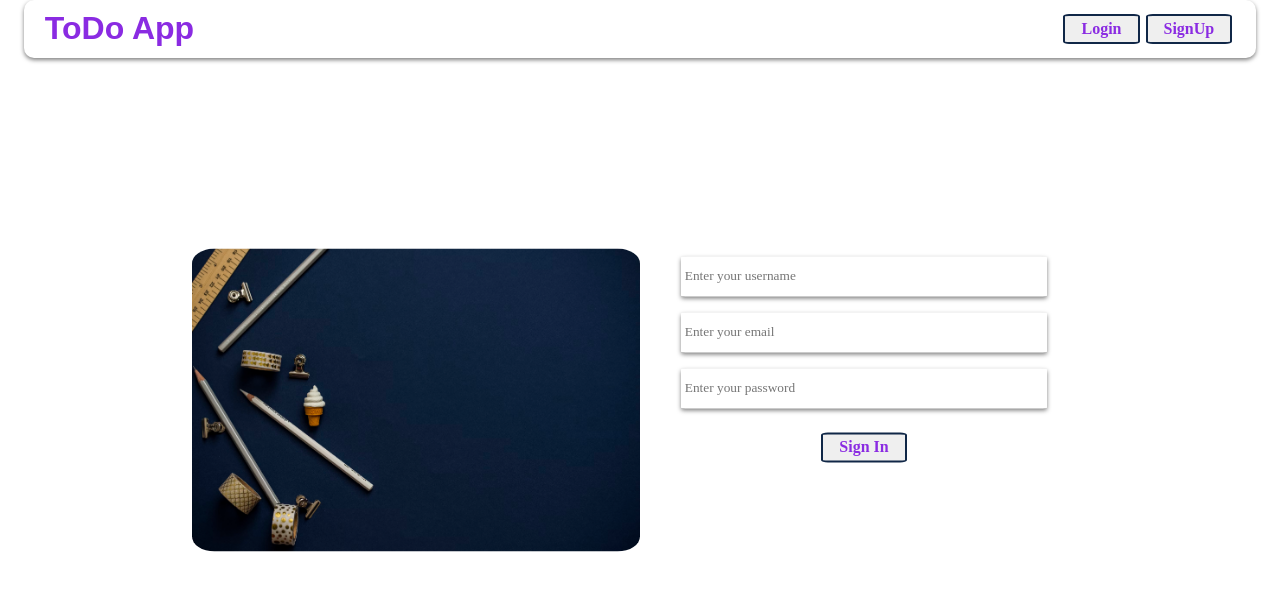
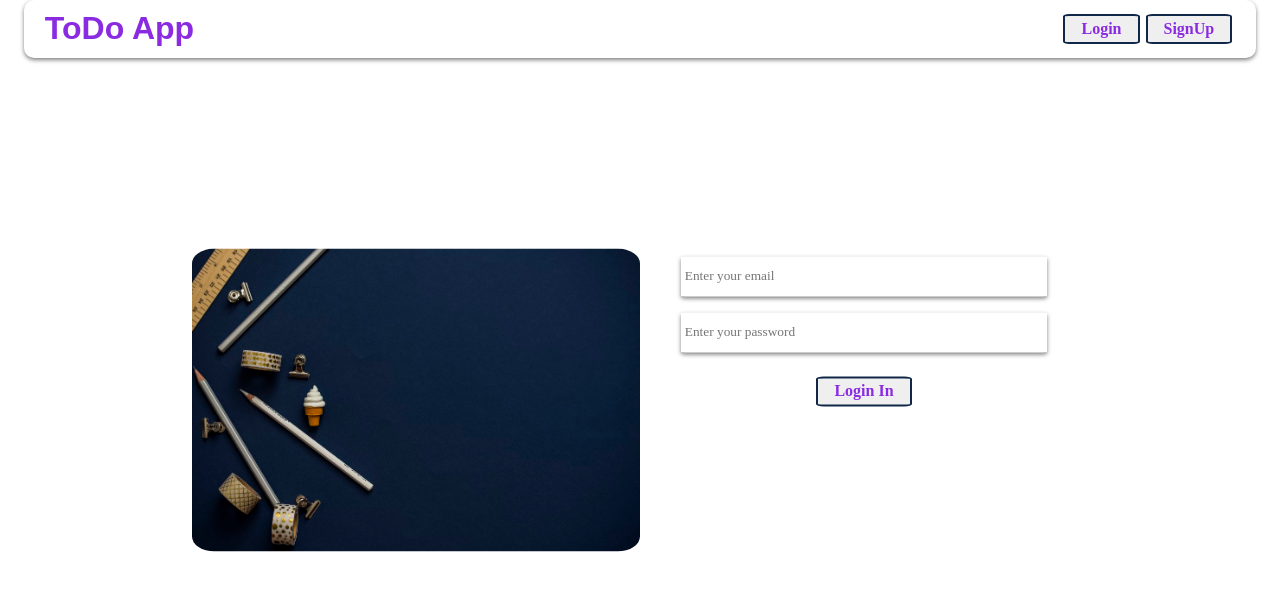
Before and after one commit to mahi25soni/NewToDo-frontend, a React (Vite) app: page /login in a window 1280 px wide. Shown: the top 590 px of the page. Built offline with nearby package versions, Linux system fonts and the light colour scheme.

Commit message:
Login done

```diff
--- a/src/App.jsx
+++ b/src/App.jsx
@@ -3,14 +3,16 @@ import {BrowserRouter, Routes, Route} from 'react-router-dom'
 import './App.css'
 import Navbar from './components/Navbar/Navbar'
 import Signup from './components/Auth/Signup'
+import Login from './components/Auth/Login'
 
 function App() {
 
   return (
     <BrowserRouter>
     <Navbar></Navbar>
-    <Signup></Signup>
     <Routes>
+      <Route path='/signup' element={<Signup />} />
+        <Route path='/login' element={<Login />} />
 
     </Routes>
     </BrowserRouter>
--- a/src/components/Auth/Login.jsx
+++ b/src/components/Auth/Login.jsx
@@ -1,7 +1,31 @@
 import React from 'react'
+import './Auth.css'
+import lendpage from '../../assets/photu.png'
 
 export default function Login() {
   return (
-    <div>Login</div>
+    <div className='main-box'>
+        <div>
+            <img src={lendpage} alt="" id="lend_image" />
+        </div>
+
+        <div>
+            <form action="" style={{
+                display : "flex",
+                flexDirection : "column",
+                alignItems : "center"
+            }}>
+                <input type="text" name="email" id="" placeholder='Enter your email'/>
+
+                <input type="text" name="password" id="" placeholder='Enter your password'/>
+
+                <button style={{
+                    marginTop : "1rem"
+                }}>Login In</button>
+            </form>
+        </div>
+
+
+    </div>
   )
 }
```
